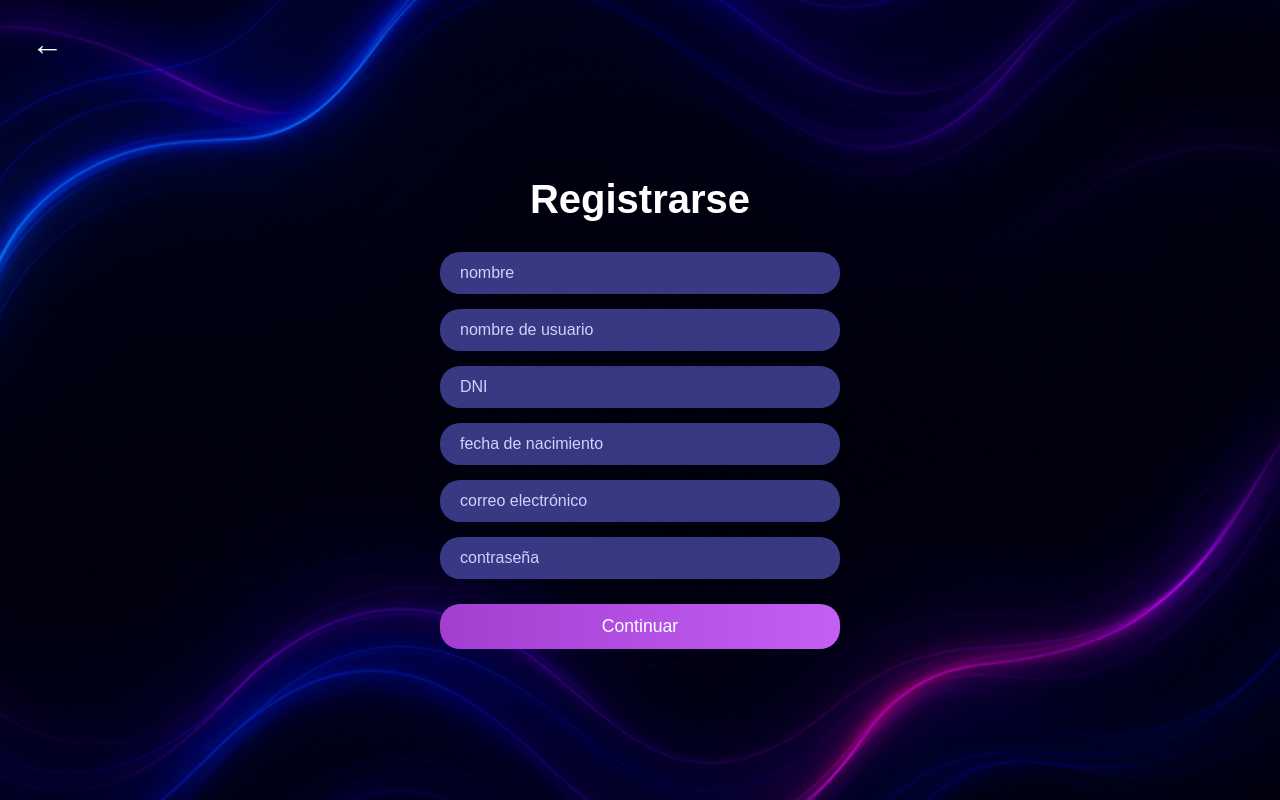
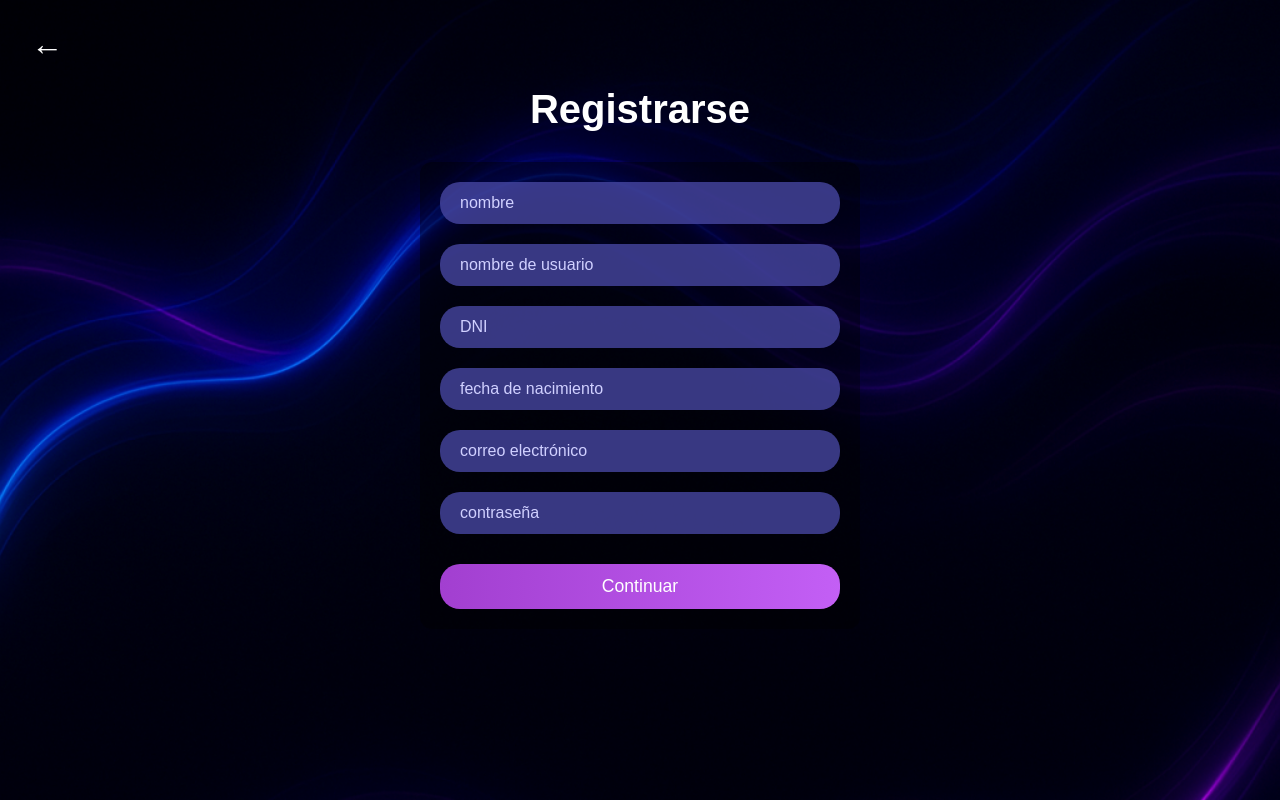
Before and after one commit to aadriaan200418/CineVerse, a React (Vite) app in the folder frontend/: page /register in a window 1280 px wide. Built offline with nearby package versions, Linux system fonts and the light colour scheme.

Commit message:
pagina login

```diff
--- a/frontend/src/css/login.css
+++ b/frontend/src/css/login.css
@@ -1,14 +1,33 @@
 .login-container {
-  height: 100vh;
+  min-height: 100vh;              /* en lugar de height fijo */
   background-size: cover;
   background-position: center;
   display: flex;
   flex-direction: column;
   align-items: center;
-  justify-content: center;
+  justify-content: flex-start;    /* no centrar verticalmente fijo */
+  padding: 60px 20px;             /* espacio arriba y abajo */
+  box-sizing: border-box;
   color: white;
   position: relative;
   font-family: 'Poppins', sans-serif;
+}
+
+.login-title {
+  font-size: 2.5rem;
+  margin-bottom: 30px;
+  text-align: center;
+}
+
+.login-form {
+  display: flex;
+  flex-direction: column;
+  gap: 20px;
+  width: 80%;
+  max-width: 400px;
+  background-color: rgba(0,0,0,0.4); /* fondo para que no se quede “sin fondo” */
+  padding: 20px;
+  border-radius: 12px;
 }
 
 .back-button {
@@ -25,19 +44,6 @@
 
 .back-button:hover {
   transform: scale(1.2);
-}
-
-.login-title {
-  font-size: 2.5rem;
-  margin-bottom: 30px;
-}
-
-.login-form {
-  display: flex;
-  flex-direction: column;
-  gap: 15px;
-  width: 80%;
-  max-width: 400px;
 }
 
 .login-form input {
--- a/frontend/src/css/register.css
+++ b/frontend/src/css/register.css
@@ -1,14 +1,34 @@
 .register-container {
-  height: 100vh;
-  background-size: cover;
-  background-position: center;
+  min-height: 100vh;              /* permite crecer si hay errores */
+  background-size: cover;       /* muestra la imagen completa */
+  background-repeat: no-repeat;   /* evita que se repita */
+  background-position: center top;/* la centra arriba */
   display: flex;
   flex-direction: column;
   align-items: center;
-  justify-content: center;
+  justify-content: flex-start;
+  padding: 60px 20px;
+  box-sizing: border-box;
   color: white;
   position: relative;
   font-family: 'Poppins', sans-serif;
+}
+
+.register-title {
+  font-size: 2.5rem;
+  margin-bottom: 30px;
+  text-align: center;
+}
+
+.register-form {
+  display: flex;
+  flex-direction: column;
+  gap: 20px;
+  width: 80%;
+  max-width: 400px;
+  background-color: rgba(0,0,0,0.4); /* fondo para que no se quede “sin fondo” */
+  padding: 20px;
+  border-radius: 12px;
 }
 
 .back-button {
@@ -25,19 +45,6 @@
 
 .back-button:hover {
   transform: scale(1.2);
-}
-
-.register-title {
-  font-size: 2.5rem;
-  margin-bottom: 30px;
-}
-
-.register-form {
-  display: flex;
-  flex-direction: column;
-  gap: 15px;
-  width: 80%;
-  max-width: 400px;
 }
 
 .register-form input {
--- a/frontend/src/pages/Login.jsx
+++ b/frontend/src/pages/Login.jsx
@@ -1,9 +1,15 @@
+// Importamos React y useState para manejar el estado del formulario
 import React, { useState } from "react";
+
+// Importamos el hook useNavigate de React Router DOM
+// Nos permite redirigir al usuario a otra ruta desde el código
 import { useNavigate } from "react-router-dom";
+
 // Importamos la imagen de fondo y los estilos CSS
 import fondo from "../assets/fondo.png";
 import "../css/login.css";
 
+// Definimos el componente principal de la página de iniciar sesion
 export default function Login() {
   const navigate = useNavigate();
 
@@ -12,18 +18,29 @@ export default function Login() {
     password: ""
   });
 
-  const [error, setError] = useState("");
+  const [errors, setErrors] = useState({}); // errores por campo
 
   const handleChange = (e) => {
     const { name, value } = e.target;
     setFormData({ ...formData, [name]: value });
+
+    // limpiar error al escribir
+    setErrors({ ...errors, [name]: "" });
   };
 
   const handleSubmit = async (e) => {
     e.preventDefault();
 
+    let newErrors = {};
+    if (!formData.username) newErrors.username = "El usuario es obligatorio";
+    if (!formData.password) newErrors.password = "La contraseña es obligatoria";
+
+    if (Object.keys(newErrors).length > 0) {
+      setErrors(newErrors);
+      return; // no enviar si hay errores
+    }
+
     try {
-      // Llamada al backend para comprobar usuario
       const res = await fetch("http://localhost:3001/api/login", {
         method: "POST",
         headers: { "Content-Type": "application/json" },
@@ -33,25 +50,21 @@ export default function Login() {
       const data = await res.json();
 
       if (data.success) {
-        // Usuario encontrado y login correcto
-        alert("✅ Bienvenido " + formData.username);
-        navigate("/home"); // Página principal
+        alert("Bienvenido " + formData.username);
+        navigate("/home");
       } else if (data.error === "USER_NOT_FOUND") {
-        // Usuario no existe → redirigir a registro
-        alert("❌ Usuario no encontrado, crea una cuenta");
+        alert("Usuario no encontrado, crea una cuenta");
         navigate("/register");
       } else {
-        // Error de contraseña u otro
-        setError(data.error || "Error al iniciar sesión");
+        setErrors({ general: data.error || "Error al iniciar sesión" });
       }
     } catch {
-      setError("❌ Error de conexión con el servidor");
+      setErrors({ general: "Error de conexión con el servidor" });
     }
   };
 
   return (
-    <div className="login-container"  style={{ backgroundImage: `url(${fondo})` }}>
-      {/* Botón para volver a la página principal */}
+    <div className="login-container" style={{ backgroundImage: `url(${fondo})` }}>
       <button className="back-button" onClick={() => navigate("/")}>←</button>
 
       <h1 className="login-title">Iniciar Sesión</h1>
@@ -64,6 +77,8 @@ export default function Login() {
           value={formData.username}
           onChange={handleChange}
         />
+        {errors.username && <div className="field-error">{errors.username}</div>}
+
         <input
           type="password"
           name="password"
@@ -71,9 +86,12 @@ export default function Login() {
           value={formData.password}
           onChange={handleChange}
         />
-        <button type="submit" class="continue-btn">Entrar</button>
+        {errors.password && <div className="field-error">{errors.password}</div>}
+
+        <button type="submit" className="continue-btn">Entrar</button>
       </form>
-      {error && <div className="field-error">{error}</div>}
+
+      {errors.general && <div className="field-error">{errors.general}</div>}
     </div>
   );
 }
--- a/frontend/src/pages/Register.jsx
+++ b/frontend/src/pages/Register.jsx
@@ -78,6 +78,7 @@ export default function Register() {
     const { name, value } = e.target;
     setFormData({ ...formData, [name]: value });
 
+    // limpiar error al escribir
     const error = validators[name] ? validators[name](value) : "";
     setErrors((prev) => ({ ...prev, [name]: error }));
   };
@@ -117,15 +118,15 @@ export default function Register() {
 
       // Si el registro fue exitoso
       if (data.success) {
-        alert("✅ Usuario registrado correctamente");
+        alert("Usuario registrado correctamente");
         navigate("/login"); // Redirigimos al login
       }
       else {
-        alert("❌ Error: " + (data.error || "Error al registrar usuario"));
+        alert("Error: " + (data.error || "Error al registrar usuario"));
       }
     }
     catch {
-      alert("❌ Error de conexión con el servidor");
+      alert("Error de conexión con el servidor");
     }
   };
 
```
